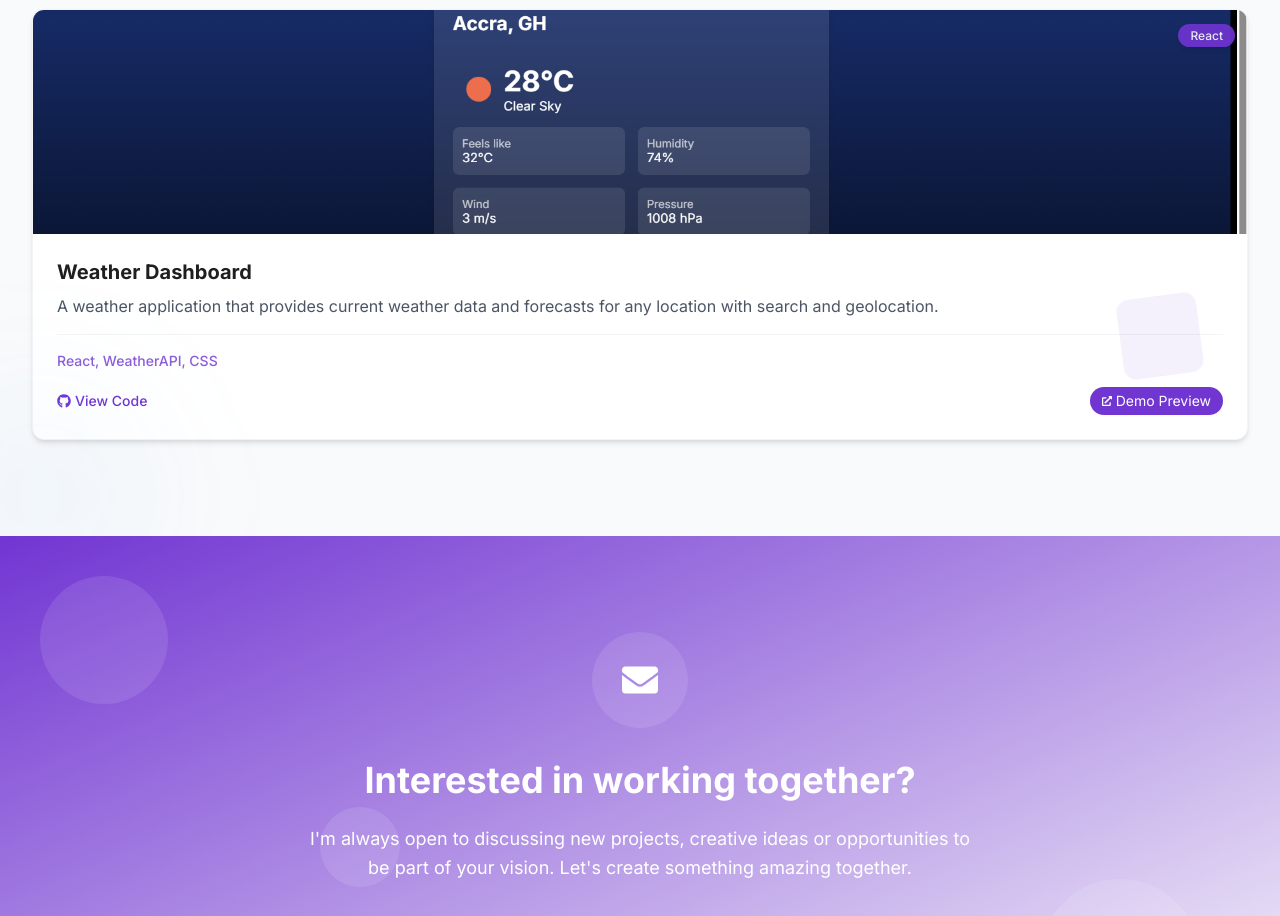
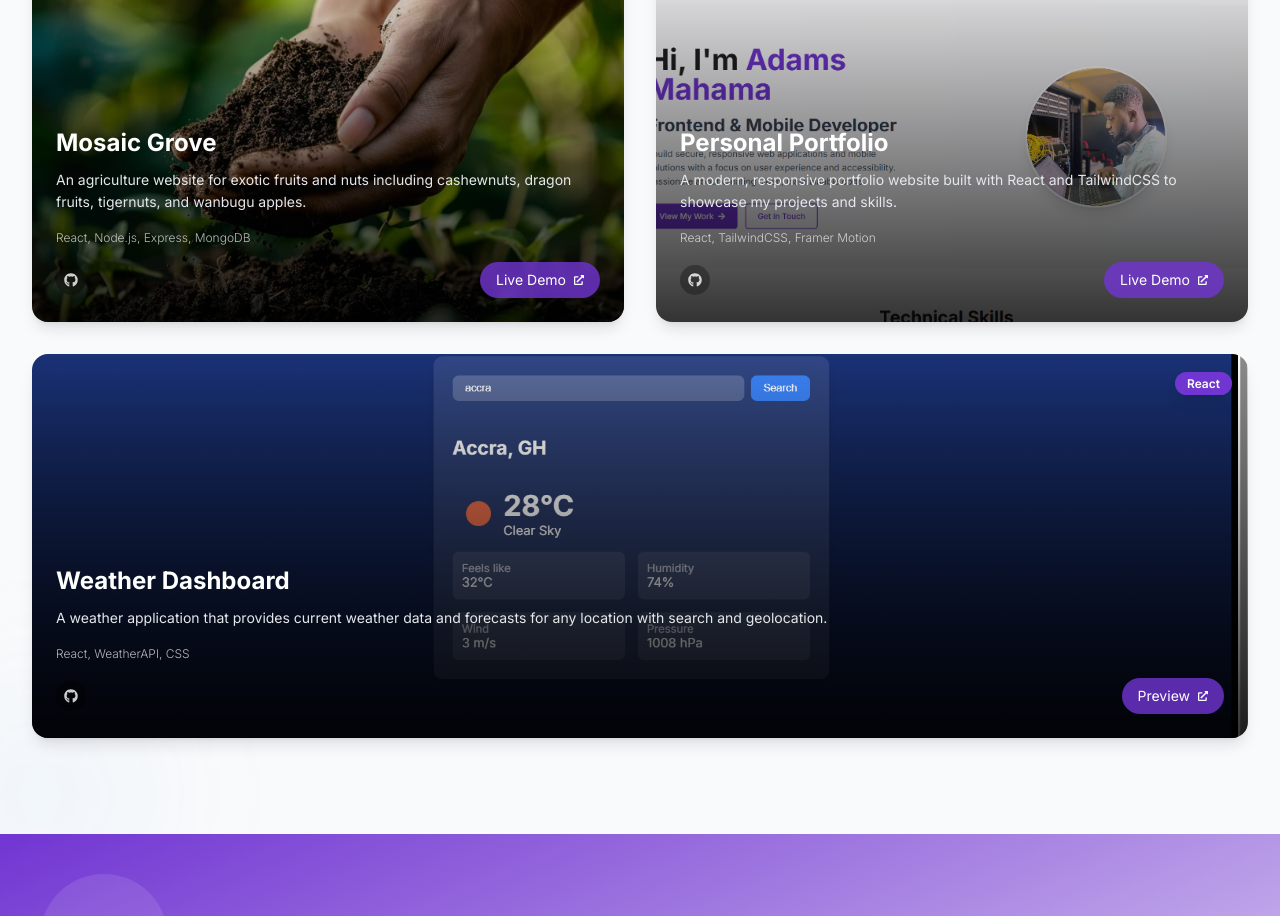
Before and after one commit to GhOsCoDeR/adams-portfolio, a React (Vite) app: page / in a window 1280 px wide. Shown: the part 2140-3056 px from the top of the page. Built offline with nearby package versions, Linux system fonts and the light colour scheme.

Commit message:
Completely redesign project cards with modern, sleek styling

```diff
--- a/src/pages/Home.jsx
+++ b/src/pages/Home.jsx
@@ -554,7 +554,7 @@ const Home = () => {
               </motion.div>
             </div>
 
-            <div className="grid md:grid-cols-2 lg:grid-cols-3 gap-8">
+            <div className="grid md:grid-cols-2 gap-8">
               <motion.div
                 initial={{ opacity: 0, y: 20 }}
                 whileInView={{ opacity: 1, y: 0 }}
@@ -606,9 +606,25 @@ const Home = () => {
               <motion.div
                 initial={{ opacity: 0, y: 20 }}
                 whileInView={{ opacity: 1, y: 0 }}
+                transition={{ duration: 0.5, delay: 0.35 }}
+                viewport={{ once: true }}
+              >
+                <ProjectCard
+                  title="Personal Portfolio"
+                  description="A modern, responsive portfolio website built with React and TailwindCSS to showcase my projects and skills."
+                  tech="React, TailwindCSS, Framer Motion"
+                  image="/images/portfolio/Screenshot 2025-04-03 101506.png"
+                  liveUrl="https://adamsmahamaportfolio.netlify.app/"
+                  githubUrl="https://github.com/GhOsCoDeR/adams-portfolio.git"
+                />
+              </motion.div>
+
+              <motion.div
+                initial={{ opacity: 0, y: 20 }}
+                whileInView={{ opacity: 1, y: 0 }}
                 transition={{ duration: 0.5, delay: 0.4 }}
                 viewport={{ once: true }}
-                className="lg:col-span-3"
+                className="md:col-span-2"
               >
                 <ProjectCard
                   title="Weather Dashboard"
@@ -744,76 +760,121 @@ const SkillCard = ({ icon, title, delay = 0 }) => {
 
 // Project Card Component
 const ProjectCard = ({ title, description, tech, image, liveUrl, githubUrl }) => {
-  // Simplified version with single image only
   return (
-    <div className="bg-white rounded-xl shadow-md h-full flex flex-col overflow-hidden group border border-gray-100 hover:shadow-xl transition-shadow">
-      <div className="relative h-56 overflow-hidden">
+    <div className="group relative h-96 overflow-hidden rounded-2xl shadow-lg transform transition-all duration-500 hover:shadow-2xl hover:-translate-y-2">
+      {/* Background Image with Overlay */}
+      <div className="absolute inset-0 z-0">
         <img
           src={typeof image === 'string' ? image : image[0]}
           alt={title}
-          className="w-full h-full object-cover group-hover:scale-105 transition-transform duration-500"
+          className="w-full h-full object-cover transition-transform duration-700 group-hover:scale-110"
         />
-        <div className="absolute inset-0 bg-gradient-to-t from-black/30 to-transparent opacity-0 group-hover:opacity-100 transition-opacity duration-300"></div>
+        <div className="absolute inset-0 bg-gradient-to-t from-black/80 via-black/40 to-transparent transition-opacity duration-300"></div>
+      </div>
 
-        <div className="absolute top-3 right-3">
+      {/* Content Container */}
+      <div className="absolute inset-0 z-10 flex flex-col justify-end p-6 text-white">
+        {/* Tech Badge */}
+        <div className="absolute top-4 right-4">
           <motion.span
-            className="bg-primary text-white px-3 py-1 rounded-full text-xs font-medium shadow-md opacity-90"
+            className="bg-primary text-white px-3 py-1 rounded-full text-xs font-semibold shadow-lg backdrop-blur-sm"
             whileHover={{ scale: 1.05 }}
           >
             {tech.split(',')[0]}
           </motion.span>
         </div>
-      </div>
 
-      <div className="p-6 flex-1 flex flex-col">
-        <div className="flex-1">
-          <h3 className="text-xl font-bold mb-2 group-hover:text-primary transition-colors">{title}</h3>
-          <p className="text-gray-600 mb-4 line-clamp-2">{description}</p>
-        </div>
+        {/* Project Title with Animated Underline */}
+        <motion.div
+          initial={{ opacity: 0, y: 20 }}
+          whileInView={{ opacity: 1, y: 0 }}
+          transition={{ duration: 0.5 }}
+          viewport={{ once: true }}
+        >
+          <h3 className="text-2xl font-bold mb-2 text-white group-hover:text-primary transition-colors">
+            {title}
+            <motion.div
+              className="block h-[2px] w-0 bg-primary group-hover:w-1/2 transition-all duration-300"
+            />
+          </h3>
+        </motion.div>
 
-        <div className="pt-4 border-t border-gray-100">
-          <div className="text-sm text-primary/80 font-medium">{tech}</div>
-        </div>
+        {/* Project Description */}
+        <motion.p
+          className="mb-4 text-gray-200 line-clamp-2 text-sm leading-relaxed"
+          initial={{ opacity: 0 }}
+          whileInView={{ opacity: 1 }}
+          transition={{ duration: 0.5, delay: 0.1 }}
+          viewport={{ once: true }}
+        >
+          {description}
+        </motion.p>
 
-        <div className="mt-4 flex justify-between items-center">
+        {/* Technologies */}
+        <motion.div
+          className="mb-4 opacity-70"
+          initial={{ opacity: 0 }}
+          whileInView={{ opacity: 0.7 }}
+          transition={{ duration: 0.5, delay: 0.2 }}
+          viewport={{ once: true }}
+        >
+          <div className="text-xs font-light">{tech}</div>
+        </motion.div>
+
+        {/* Action Buttons */}
+        <motion.div
+          className="flex justify-between items-center"
+          initial={{ opacity: 0, y: 10 }}
+          whileInView={{ opacity: 1, y: 0 }}
+          transition={{ duration: 0.5, delay: 0.3 }}
+          viewport={{ once: true }}
+        >
           <motion.a
             href={githubUrl}
             target="_blank"
             rel="noopener noreferrer"
-            className="text-sm text-primary font-medium flex items-center gap-1 hover:text-primary-dark transition-colors"
+            className="text-sm text-white/80 font-medium flex items-center gap-1 hover:text-white transition-colors group/btn"
             whileHover={{ x: 2 }}
           >
-            <FaGithub size={14} /> View Code
+            <span className="bg-black/30 backdrop-blur-sm p-2 rounded-full">
+              <FaGithub size={14} />
+            </span>
+            <span className="opacity-0 group-hover/btn:opacity-100 transition-opacity">View Code</span>
           </motion.a>
 
           {liveUrl && (
-            title === "Mosaic Grove" ? (
+            (title === "Mosaic Grove" || title === "Personal Portfolio") ? (
               <motion.a
                 href={liveUrl}
                 target="_blank"
                 rel="noopener noreferrer"
-                className="text-sm bg-primary text-white px-3 py-1 rounded-full flex items-center gap-1 hover:bg-primary-dark transition-colors"
+                className="text-sm bg-primary/80 backdrop-blur-sm text-white px-4 py-2 rounded-full flex items-center gap-2 hover:bg-primary transition-colors"
                 whileHover={{ scale: 1.05 }}
               >
-                <FaExternalLinkAlt size={10} /> Live Demo
+                <span>Live Demo</span>
+                <FaExternalLinkAlt size={10} className="group-hover:translate-x-1 transition-transform" />
               </motion.a>
             ) : (
               <div className="relative group/tooltip">
                 <motion.button
-                  className="text-sm bg-primary text-white px-3 py-1 rounded-full flex items-center gap-1 hover:bg-primary-dark transition-colors cursor-pointer"
+                  className="text-sm bg-primary/80 backdrop-blur-sm text-white px-4 py-2 rounded-full flex items-center gap-2 hover:bg-primary transition-colors cursor-pointer"
                   whileHover={{ scale: 1.05 }}
                   onClick={() => alert(`This is a demo project. Live demo is not currently deployed.`)}
                 >
-                  <FaExternalLinkAlt size={10} /> Demo Preview
+                  <span>Preview</span>
+                  <FaExternalLinkAlt size={10} className="group-hover:translate-x-1 transition-transform" />
                 </motion.button>
-                <span className="absolute -top-10 left-1/2 -translate-x-1/2 bg-gray-800 text-white text-xs px-2 py-1 rounded opacity-0 group-hover/tooltip:opacity-100 transition-opacity w-40 text-center">
+                <span className="absolute -top-10 left-1/2 -translate-x-1/2 bg-black/80 backdrop-blur-sm text-white text-xs px-3 py-1 rounded opacity-0 group-hover/tooltip:opacity-100 transition-opacity w-40 text-center">
                   Demo link not currently deployed
                 </span>
               </div>
             )
           )}
-        </div>
+        </motion.div>
       </div>
+
+      {/* Hover Effect Overlay */}
+      <div className="absolute inset-0 bg-gradient-to-b from-primary/10 to-primary/30 opacity-0 group-hover:opacity-100 transition-opacity duration-300 z-5 pointer-events-none"></div>
     </div>
   );
 };
--- a/src/pages/Projects.jsx
+++ b/src/pages/Projects.jsx
@@ -55,7 +55,7 @@ const Projects = () => {
       category: 'web',
       links: {
         github: 'https://github.com/GhOsCoDeR/adams-portfolio.git',
-        live: 'https://your-portfolio-url.com'
+        live: 'https://adamsmahamaportfolio.netlify.app/'
       },
       featured: false
     },
@@ -122,7 +122,7 @@ const Projects = () => {
           </div>
 
           {/* Projects Grid */}
-          <div className="grid md:grid-cols-2 lg:grid-cols-3 gap-8">
+          <div className="grid md:grid-cols-2 gap-8">
             {filteredProjects.map((project, index) => (
               <ProjectCard
                 key={project.id}
@@ -177,61 +177,67 @@ const ProjectCard = ({ project, index }) => {
     }
   };
 
-  // Carousel functionality
-  const hasMultipleImages = Array.isArray(project.image);
-  const [currentImageIndex, setCurrentImageIndex] = useState(0);
-
-  // Auto slide functionality
-  React.useEffect(() => {
-    if (!hasMultipleImages) return;
-
-    const interval = setInterval(() => {
-      setCurrentImageIndex((prev) => (prev + 1) % project.image.length);
-    }, 3000); // Change slide every 3 seconds
-
-    return () => clearInterval(interval);
-  }, [hasMultipleImages, project.image]);
-
   return (
     <motion.div
-      className="card relative group overflow-hidden"
+      className="group relative h-96 overflow-hidden rounded-2xl shadow-lg transform transition-all duration-500 hover:shadow-2xl hover:-translate-y-2"
       initial={{ opacity: 0, y: 20 }}
       animate={{ opacity: 1, y: 0 }}
       transition={{ duration: 0.5, delay: index * 0.1 }}
     >
-      {/* Project Image */}
-      <div className="relative h-56 overflow-hidden">
+      {/* Background Image with Overlay */}
+      <div className="absolute inset-0 z-0">
         <img
           src={typeof project.image === 'string' ? project.image : project.image[0]}
           alt={project.title}
-          className="w-full h-full object-cover group-hover:scale-105 transition-transform duration-500"
+          className="w-full h-full object-cover transition-transform duration-700 group-hover:scale-110"
         />
+        <div className="absolute inset-0 bg-gradient-to-t from-black/80 via-black/40 to-transparent transition-opacity duration-300"></div>
+      </div>
 
+      {/* Content Container */}
+      <div className="absolute inset-0 z-10 flex flex-col justify-end p-6 text-white">
         {/* Featured Badge */}
         {project.featured && (
-          <div className="absolute top-4 right-4 bg-primary text-white px-3 py-1 rounded-full text-xs font-medium">
-            Featured
+          <div className="absolute top-4 right-4">
+            <motion.span
+              className="bg-primary text-white px-3 py-1 rounded-full text-xs font-semibold shadow-lg backdrop-blur-sm"
+              whileHover={{ scale: 1.05 }}
+            >
+              Featured
+            </motion.span>
           </div>
         )}
 
         {/* Category Badge */}
-        <div className="absolute top-4 left-4 bg-white text-dark px-3 py-1 rounded-full text-xs font-medium flex items-center gap-1">
-          {getCategoryIcon(project.category)}
-          {project.category.charAt(0).toUpperCase() + project.category.slice(1)}
+        <div className="absolute top-4 left-4">
+          <motion.span
+            className="bg-black/50 backdrop-blur-sm text-white px-3 py-1 rounded-full text-xs font-medium flex items-center gap-1"
+            whileHover={{ scale: 1.05 }}
+          >
+            {getCategoryIcon(project.category)}
+            <span>{project.category.charAt(0).toUpperCase() + project.category.slice(1)}</span>
+          </motion.span>
         </div>
-      </div>
 
-      {/* Project Info */}
-      <div className="p-6">
-        <h3 className="text-xl font-bold mb-2">{project.title}</h3>
-        <p className="text-gray-600 mb-4">{project.description}</p>
+        {/* Project Title with Animated Underline */}
+        <h3 className="text-2xl font-bold mb-2 text-white group-hover:text-primary transition-colors">
+          {project.title}
+          <motion.div
+            className="block h-[2px] w-0 bg-primary group-hover:w-1/2 transition-all duration-300"
+          />
+        </h3>
+
+        {/* Project Description */}
+        <p className="mb-4 text-gray-200 text-sm leading-relaxed line-clamp-3">
+          {project.description}
+        </p>
 
         {/* Technologies */}
         <div className="flex flex-wrap gap-2 mb-4">
-          {project.technologies.map((tech, index) => (
+          {project.technologies.map((tech, techIndex) => (
             <span
-              key={index}
-              className="bg-gray-100 text-gray-800 text-xs font-medium px-2.5 py-1 rounded"
+              key={techIndex}
+              className="bg-black/30 backdrop-blur-sm text-white text-xs font-medium px-2.5 py-1 rounded"
             >
               {tech}
             </span>
@@ -239,37 +245,37 @@ const ProjectCard = ({ project, index }) => {
         </div>
 
         {/* Links */}
-        <div className="flex gap-3">
+        <div className="flex gap-3 mt-4">
           {project.links.github && (
             <a
               href={project.links.github}
               target="_blank"
               rel="noopener noreferrer"
-              className="btn btn-outline text-sm py-2"
+              className="bg-black/50 backdrop-blur-sm text-white px-4 py-2 rounded-full text-sm font-medium flex items-center gap-2 hover:bg-black/70 transition-colors"
             >
-              <FaGithub className="mr-1" /> View Code
+              <FaGithub className="text-sm" /> View Code
             </a>
           )}
 
           {project.links.live && (
-            project.title === "Mosaic Grove" ? (
+            (project.title === "Mosaic Grove" || project.title === "Personal Portfolio") ? (
               <a
                 href={project.links.live}
                 target="_blank"
                 rel="noopener noreferrer"
-                className="btn btn-primary text-sm py-2"
+                className="bg-primary/80 backdrop-blur-sm text-white px-4 py-2 rounded-full text-sm font-medium flex items-center gap-2 hover:bg-primary transition-colors"
               >
-                <FaExternalLinkAlt className="mr-1" /> Live Demo
+                <FaExternalLinkAlt className="text-sm" /> Live Demo
               </a>
             ) : (
               <div className="relative group/tooltip">
                 <button
-                  className="btn btn-primary text-sm py-2 cursor-pointer"
+                  className="bg-primary/80 backdrop-blur-sm text-white px-4 py-2 rounded-full text-sm font-medium flex items-center gap-2 hover:bg-primary transition-colors cursor-pointer"
                   onClick={() => alert(`This is a demo project. Live demo is not currently deployed.`)}
                 >
-                  <FaExternalLinkAlt className="mr-1" /> Demo Preview
+                  <FaExternalLinkAlt className="text-sm" /> Preview
                 </button>
-                <span className="absolute -top-10 left-1/2 -translate-x-1/2 bg-gray-800 text-white text-xs px-2 py-1 rounded opacity-0 group-hover/tooltip:opacity-100 transition-opacity w-40 text-center">
+                <span className="absolute -top-10 left-1/2 -translate-x-1/2 bg-black/80 backdrop-blur-sm text-white text-xs px-3 py-1 rounded opacity-0 group-hover/tooltip:opacity-100 transition-opacity w-40 text-center">
                   Demo link not currently deployed
                 </span>
               </div>
@@ -277,6 +283,9 @@ const ProjectCard = ({ project, index }) => {
           )}
         </div>
       </div>
+
+      {/* Hover Effect Overlay */}
+      <div className="absolute inset-0 bg-gradient-to-b from-primary/10 to-primary/30 opacity-0 group-hover:opacity-100 transition-opacity duration-300 z-5 pointer-events-none"></div>
     </motion.div>
   );
 };
```
